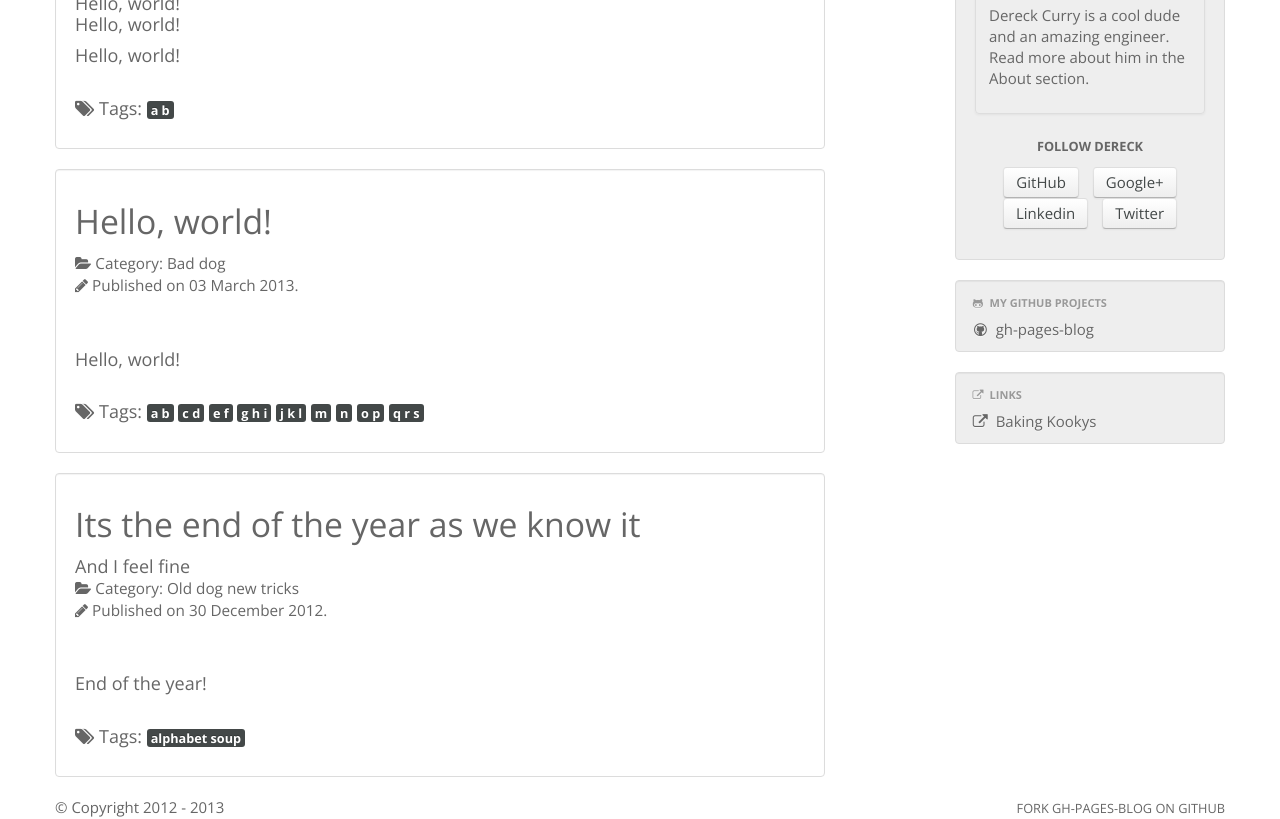
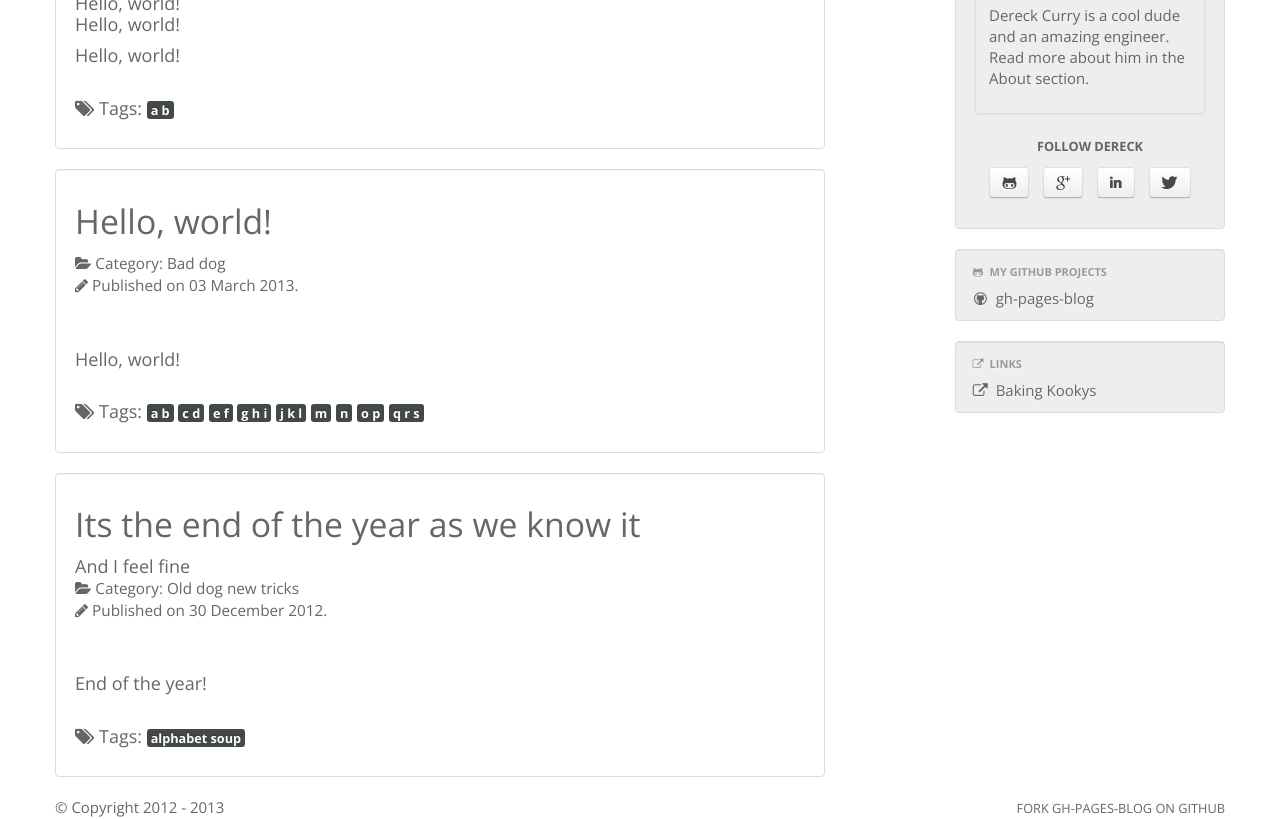
Before and after one commit to thedereck/thedereck.github.com, a Jekyll site: the page built from index.html, in a window 1280 px wide, cut to the strip 292-1111 px from the top of the page. Built offline with Jekyll 4.4.1, drawn with Linux system fonts in a browser that asks for light colours.

Commit message:
Adding font awesome icons to social links configuration

```diff
--- a/_config.yml
+++ b/_config.yml
@@ -57,32 +57,32 @@ social_links :
     - link :
       enabled : false
       name : Facebook
-      font_awesome_icon : false
+      font_awesome_icon : icon-facebook
       url : false
     - link :
       enabled : true
       name : GitHub
-      font_awesome_icon : false
+      font_awesome_icon : icon-github-alt
       url : https://github.com/TheDereck
     - link :
       enabled : true
       name: Google+
-      font_awesome_icon : false
+      font_awesome_icon : icon-google-plus
       url : https://plus.google.com/109660251296662910676
     - link :
       enabled : true
       name : Linkedin
-      font_awesome_icon : false
+      font_awesome_icon : icon-linkedin
       url : http://www.linkedin.com/in/dereckcurry
     - link :
       enabled : false
-      font_awesome_icon : false
+      font_awesome_icon : icon-pinterest
       name : Pinterest
       url : false
     - link :
       enabled : true
       name : Twitter
-      font_awesome_icon : false
+      font_awesome_icon : icon-twitter
       url : http://www.twitter.com/_TheDereck_
 
 github_projects :
```
